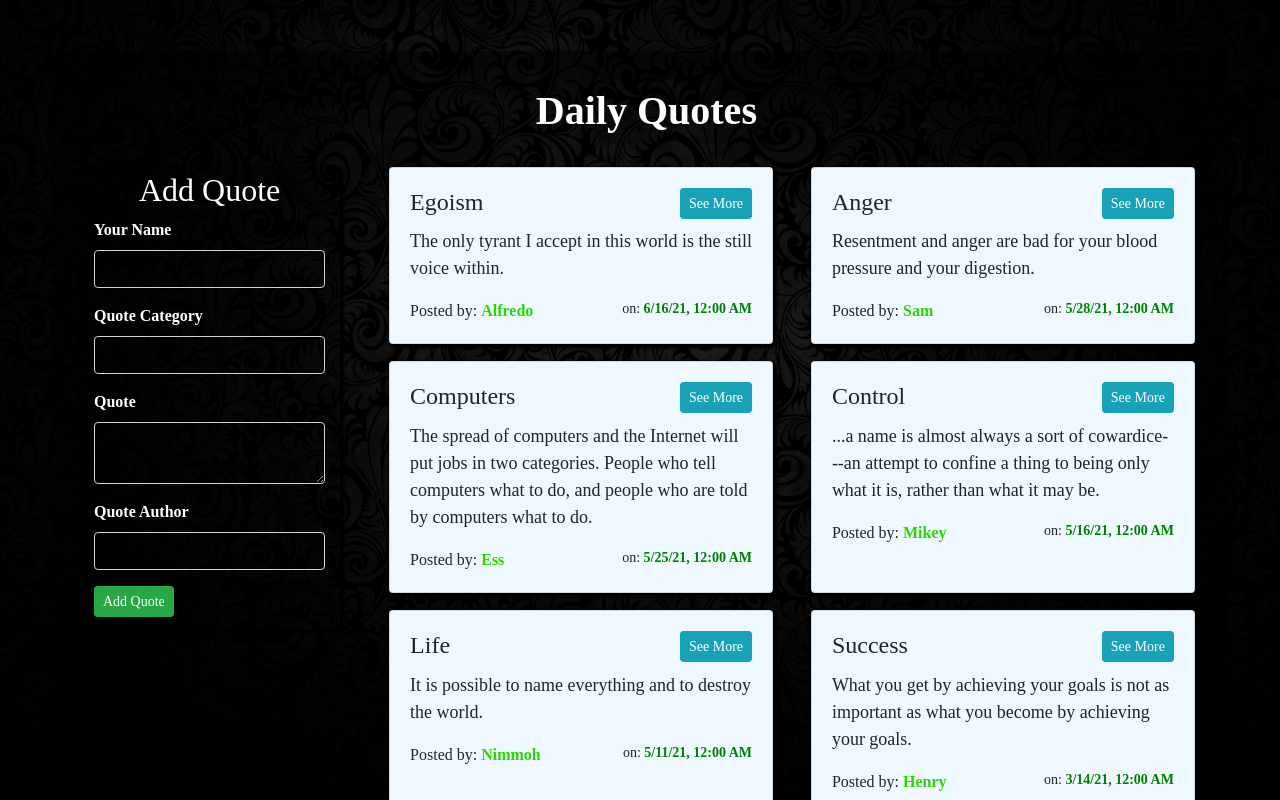
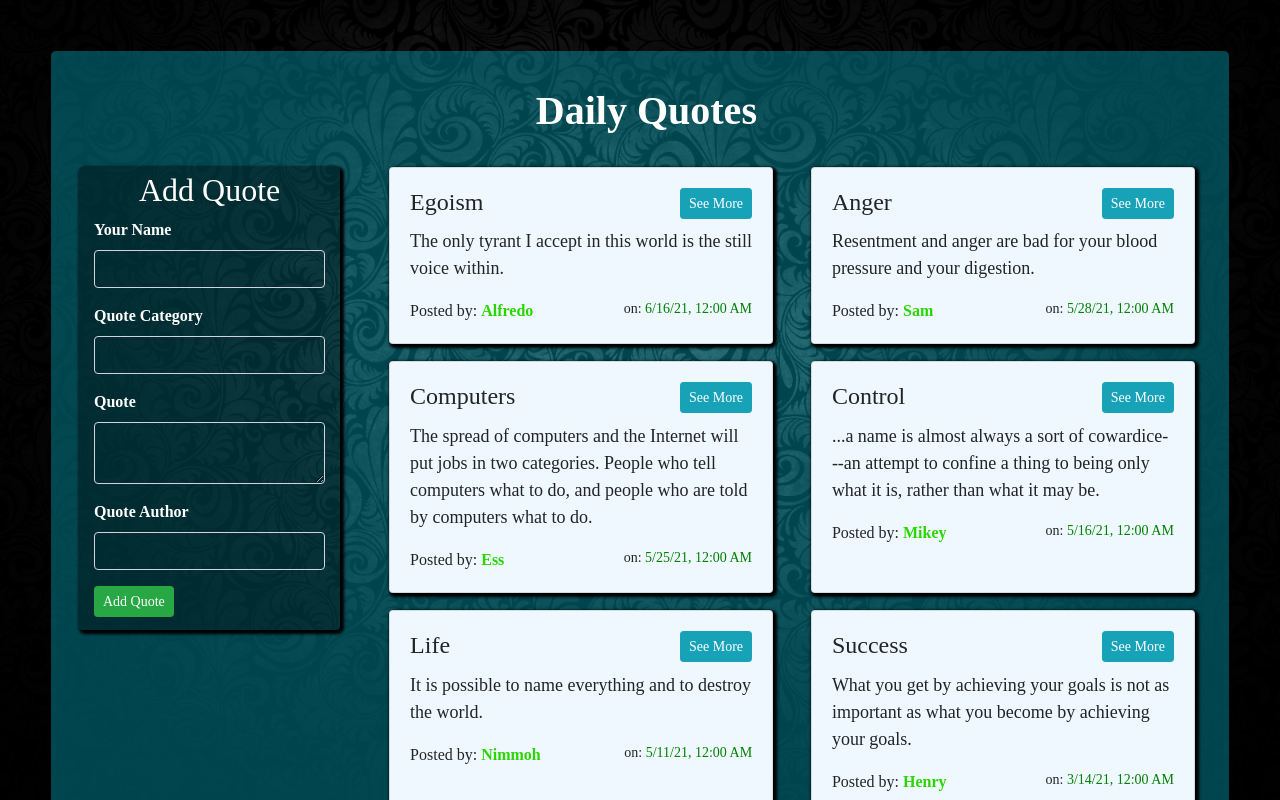
Before and after one commit to TechVictorKE/quotes.io, an Angular app: page / in a window 1280 px wide. Shown: the top 800 px of the page. Built offline with nearby package versions, Linux system fonts and the light colour scheme; a web font is replaced by a local one; what @sweetalert2/ngx-sweetalert2 would draw is missing.

Commit message:
Added overlay

```diff
--- a/src/app/quotes/quotes.component.css
+++ b/src/app/quotes/quotes.component.css
@@ -13,7 +13,7 @@ span{
   font-family: 'Caveat', cursive;
 }
 .overlay{
-  background-color:rgba(0, 0, 0, 0.5);
+  background-color:rgba(0, 225, 255, 0.301);
   border-radius: 5px;
   margin-top:4%;
   margin-left: 4%;
@@ -46,7 +46,7 @@ span{
 }
 #datecolor{
   color: green;
-  font-weight: 600;
+  font-weight: 00;
 }
 .card-text{
   font-family: 'Courgette', cursive;
```
